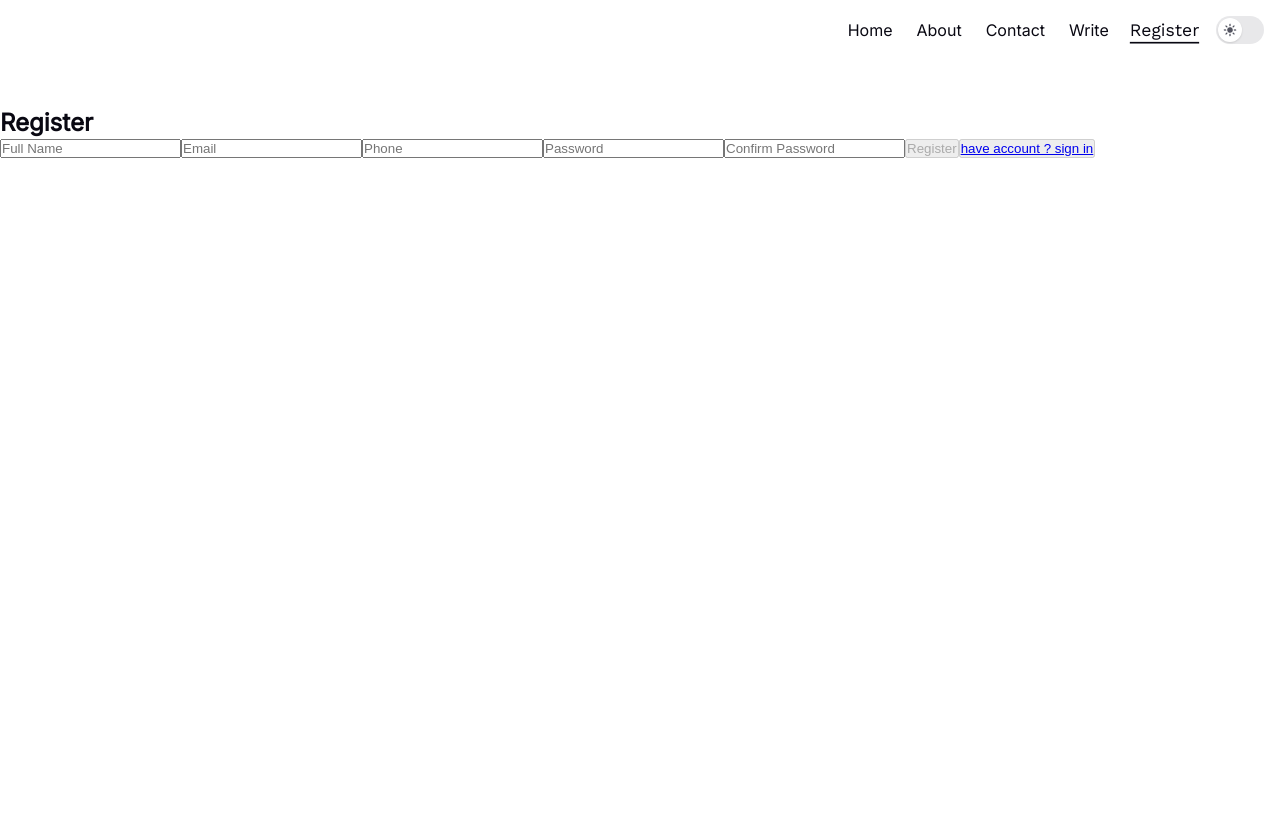
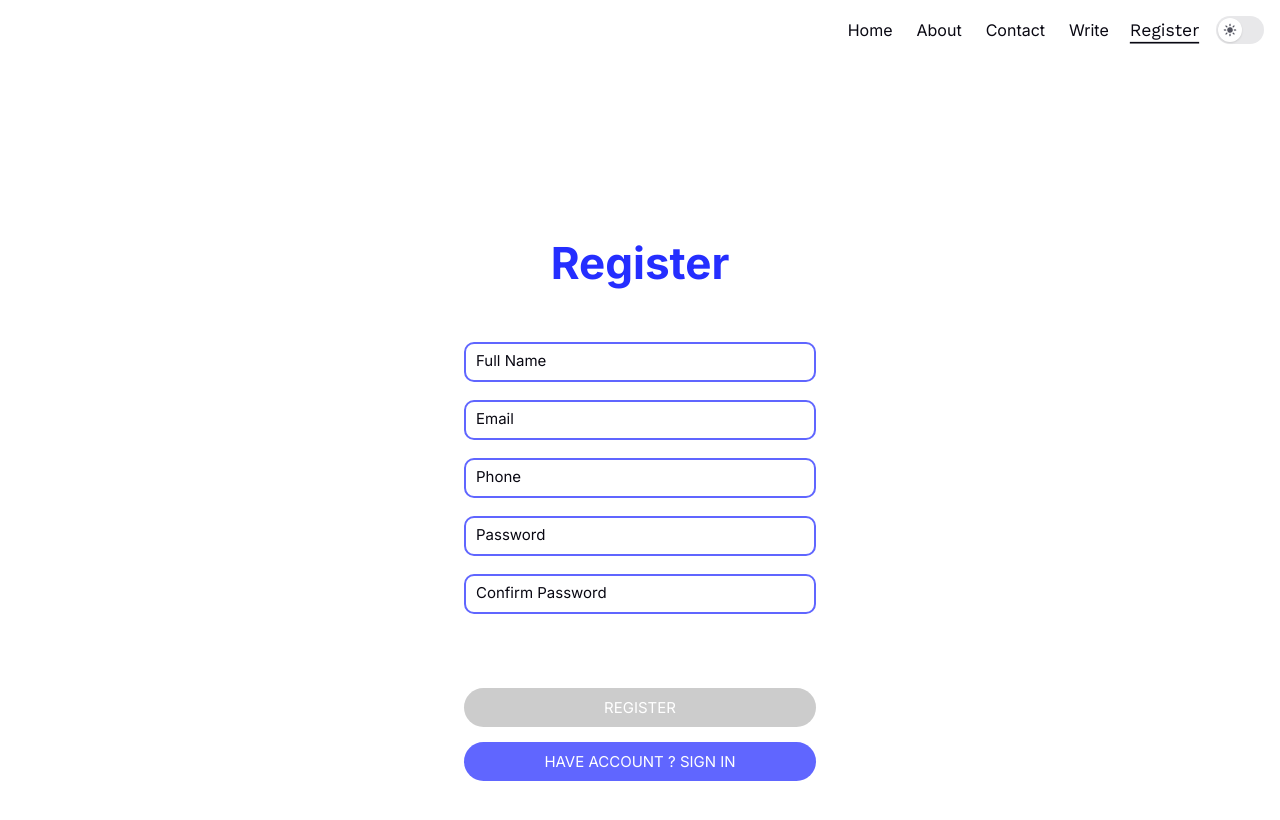
Before and after one commit to itsteatv/Reactjs-Blog-App, a React (Vite) app: page /register in a window 1280 px wide. Shown: the top 820 px of the page. Built offline with nearby package versions, Linux system fonts and the light colour scheme.

Commit message:
Missing Register Styles

```diff
--- a/src/components/UI/Register.module.css
+++ b/src/components/UI/Register.module.css
@@ -0,0 +1,151 @@
+@import url("https://fonts.googleapis.com/css2?family=Inter:wght@700&display=swap");
+
+.register {
+  height: 100vh;
+  display: flex;
+  justify-content: center;
+  align-items: center;
+}
+
+.form-container {
+  display: flex;
+  flex-direction: column;
+  justify-content: center;
+  align-items: center;
+}
+
+.form-title {
+  margin-bottom: 53px;
+  display: flex;
+  width: 120px;
+  height: 53px;
+  flex-direction: column;
+  flex-shrink: 0;
+  font-size: 44px;
+  font-family: Inter;
+  font-style: normal;
+  font-weight: 700;
+  line-height: normal;
+  color: var(--login);
+  align-items: center;
+}
+
+.btn {
+  margin-top: 56px;
+  border: none;
+  display: flex;
+  width: 352px;
+  padding: 10px;
+  justify-content: center;
+  align-items: center;
+  gap: 10px;
+  border-radius: 20px;
+  transition: 0.55s ease-in-out;
+}
+
+.register-btn {
+  background: var(--register);
+}
+
+.haveAccount-btn {
+  background: var(--have-account);
+}
+
+.btn:focus,
+.btn:hover {
+  outline: none;
+  color: var(--register);
+  box-shadow: 0 0 0 0.2em hsl(var(--bg--light)),
+    0 0 0 0.4em hsl(var(--accent--light) / 0.8);
+  transition: 0.55s ease-in-out;
+}
+
+.register-btn:disabled {
+  background-color: #ccc;
+  color: #000000;
+  border-color: #ccc;
+  cursor: not-allowed;
+  transition: 0.55s ease-in-out;
+}
+
+.register-btn:disabled:hover {
+  background-color: #ccc;
+  color: #000000;
+  transition: 0.55s ease-in-out;
+}
+
+.btn2 {
+  margin-top: 15px;
+}
+
+.registerText {
+  text-decoration: none;
+  color: var(--secondary-color);
+  font-size: 15px;
+  font-family: Inter;
+  font-style: normal;
+  font-weight: 500;
+  line-height: normal;
+  text-transform: uppercase;
+}
+
+.register-input {
+  margin-bottom: 18px;
+  display: flex;
+  width: 352px;
+  height: 40px;
+  padding: 10px;
+  flex-direction: column;
+  justify-content: center;
+  align-items: flex-start;
+  gap: 10px;
+  border-radius: 10px;
+  border: 2px solid var(--input);
+  background: transparent;
+  transition: 0.55s ease-in-out;
+}
+
+.register-input::placeholder {
+  color: hsl(var(--txt));
+  font-size: 15px;
+  font-family: Inter;
+  font-style: normal;
+  font-weight: 500;
+  line-height: normal;
+}
+
+.register-input:hover,
+.register-input:focus {
+  outline: none;
+  box-shadow: 0 0 0 0.2em hsl(var(--bg--light)),
+    0 0 0 0.4em hsl(var(--accent--light) / 0.8);
+  transition: 0.55s ease-in-out;
+}
+
+.register-input.invalid {
+  border-color: red;
+}
+
+.shake {
+  animation: shake 0.5s linear;
+}
+
+@keyframes shake {
+  0%,
+  100% {
+    transform: translateX(0);
+  }
+  10%,
+  30%,
+  50%,
+  70%,
+  90% {
+    transform: translateX(-5px);
+  }
+  20%,
+  40%,
+  60%,
+  80% {
+    transform: translateX(5px);
+  }
+}
```
